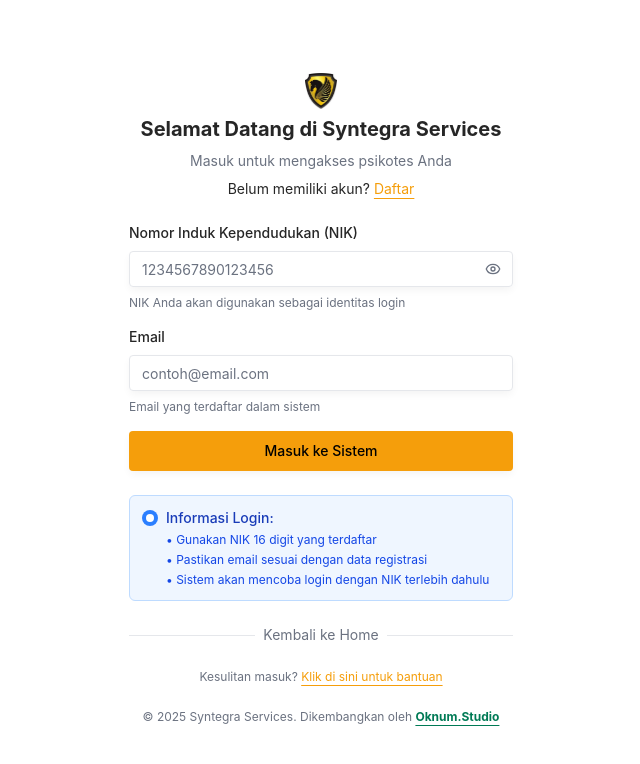
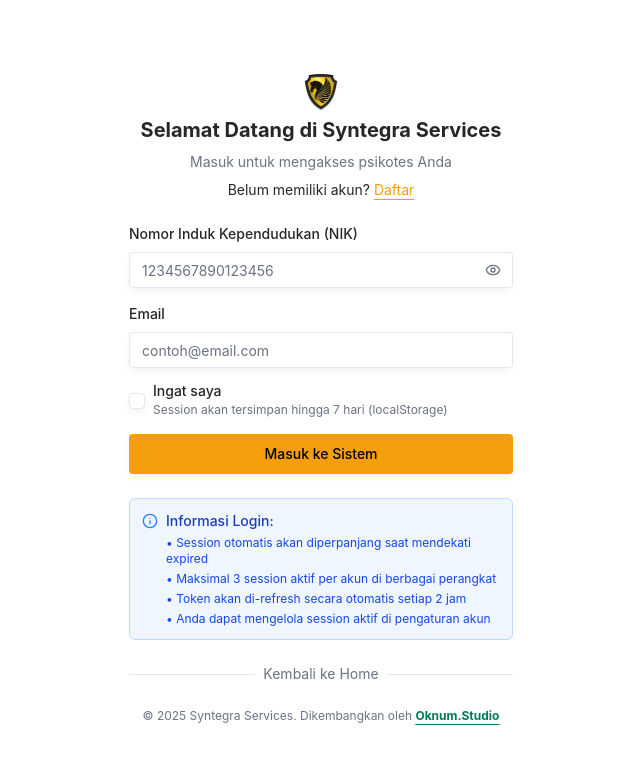
Before and after one commit to bracelquette/syntegra-app, a Next.js app in the folder apps/frontend/: page /participant/login in a window 1280 px wide. Shown: the top 764 px of the page, without its empty margins (319-959 px from the left). Built offline with nearby package versions, Linux system fonts and the light colour scheme; no server answers.

Commit message:
improve login participant

```diff
--- a/apps/frontend/src/components/form/login-form-participant.tsx
+++ b/apps/frontend/src/components/form/login-form-participant.tsx
@@ -8,14 +8,16 @@ import { cn } from "@/lib/utils";
 import { Button } from "@/components/ui/button";
 import { Input } from "@/components/ui/input";
 import { Label } from "@/components/ui/label";
-import { AlertCircle, Loader2, Eye, EyeOff } from "lucide-react";
+import { Checkbox } from "@/components/ui/checkbox";
+import { AlertCircle, Loader2, Eye, EyeOff, Info } from "lucide-react";
 import { toast } from "sonner";
 import Image from "next/image";
 import Link from "next/link";
 import { useAuth } from "@/hooks/useAuth";
+import { useAuth as useAuthContext } from "@/contexts/AuthContext";
 
-// Form validation schema - updated to match backend expectations
-const loginSchema = z.object({
+// PARTICIPANT LOGIN FORM (Updated)
+const participantLoginSchema = z.object({
   nik: z
     .string()
     .min(1, "NIK tidak boleh kosong")
@@ -25,9 +27,10 @@ const loginSchema = z.object({
     .string()
     .min(1, "Email tidak boleh kosong")
     .email("Format email tidak valid"),
+  rememberMe: z.boolean(),
 });
 
-type LoginFormData = z.infer<typeof loginSchema>;
+type ParticipantLoginFormData = z.infer<typeof participantLoginSchema>;
 
 export function LoginFormParticipant({
   className,
@@ -35,6 +38,7 @@ export function LoginFormParticipant({
 }: React.ComponentProps<"div">) {
   const [showNIK, setShowNIK] = useState(false);
   const { useParticipantLogin } = useAuth();
+  const { setTokenStorage } = useAuthContext();
 
   const participantLoginMutation = useParticipantLogin();
 
@@ -44,27 +48,36 @@ export function LoginFormParticipant({
     formState: { errors },
     setError,
     clearErrors,
-  } = useForm<LoginFormData>({
-    resolver: zodResolver(loginSchema),
+    watch,
+  } = useForm<ParticipantLoginFormData>({
+    resolver: zodResolver(participantLoginSchema),
     mode: "onChange",
+    defaultValues: {
+      nik: "",
+      email: "",
+      rememberMe: true, // Default to remember me
+    },
   });
 
-  const onSubmit = async (data: LoginFormData) => {
+  const watchedValues = watch();
+
+  const onSubmit = async (data: ParticipantLoginFormData) => {
     try {
       clearErrors();
 
+      // Set token storage preference before login
+      setTokenStorage(data.rememberMe ? "localStorage" : "sessionStorage");
+
       // Create participant login request
-      // The backend expects 'identifier' which can be NIK or email
-      // We'll try NIK first, then email if NIK fails
       const loginRequest = {
-        nik: data.nik, // Try NIK first
+        nik: data.nik,
         email: data.email,
       };
 
       await participantLoginMutation.mutateAsync(loginRequest);
     } catch (error: any) {
       console.error("Login error:", error);
-
+      // Error handling is done in the mutation's onError
       // Handle specific error cases based on the error message
       if (error.message) {
         const errorMsg = error.message.toLowerCase();
@@ -226,9 +239,6 @@ export function LoginFormParticipant({
                   {errors.nik.message}
                 </p>
               )}
-              <p className="text-xs text-muted-foreground">
-                NIK Anda akan digunakan sebagai identitas login
-              </p>
             </div>
 
             {/* Email Field */}
@@ -252,9 +262,28 @@ export function LoginFormParticipant({
                   {errors.email.message}
                 </p>
               )}
-              <p className="text-xs text-muted-foreground">
-                Email yang terdaftar dalam sistem
-              </p>
+            </div>
+
+            {/* Remember Me Checkbox */}
+            <div className="flex items-center space-x-2">
+              <Checkbox
+                id="rememberMe"
+                {...register("rememberMe")}
+                disabled={isLoading}
+              />
+              <div className="space-y-1">
+                <Label
+                  htmlFor="rememberMe"
+                  className="text-sm font-medium leading-none peer-disabled:cursor-not-allowed peer-disabled:opacity-70"
+                >
+                  Ingat saya
+                </Label>
+                <p className="text-xs text-muted-foreground">
+                  {watchedValues.rememberMe
+                    ? "Session akan tersimpan hingga 7 hari (localStorage)"
+                    : "Session akan hilang saat browser ditutup (sessionStorage)"}
+                </p>
+              </div>
             </div>
 
             {/* Submit Button */}
@@ -275,52 +304,35 @@ export function LoginFormParticipant({
             </Button>
           </div>
 
-          {/* Info Box */}
+          {/* Info Box with Storage Information */}
           <div className="bg-blue-50 border border-blue-200 rounded-lg p-3">
             <div className="flex items-start gap-2">
-              <div className="w-4 h-4 rounded-full bg-blue-500 flex-shrink-0 mt-0.5">
-                <div className="w-2 h-2 bg-white rounded-full mx-auto mt-1"></div>
-              </div>
+              <Info className="w-4 h-4 text-blue-500 flex-shrink-0 mt-0.5" />
               <div className="text-sm text-blue-800">
                 <p className="font-medium mb-1">Informasi Login:</p>
                 <ul className="text-xs space-y-1 text-blue-700">
-                  <li>• Gunakan NIK 16 digit yang terdaftar</li>
-                  <li>• Pastikan email sesuai dengan data registrasi</li>
                   <li>
-                    • Sistem akan mencoba login dengan NIK terlebih dahulu
+                    • Session otomatis akan diperpanjang saat mendekati expired
+                  </li>
+                  <li>
+                    • Maksimal 3 session aktif per akun di berbagai perangkat
+                  </li>
+                  <li>• Token akan di-refresh secara otomatis setiap 2 jam</li>
+                  <li>
+                    • Anda dapat mengelola session aktif di pengaturan akun
                   </li>
                 </ul>
               </div>
             </div>
           </div>
 
-          {/* Divider */}
+          {/* Navigation Links */}
           <div className="relative text-center text-sm after:absolute after:inset-0 after:top-1/2 after:z-0 after:flex after:items-center after:border-t after:border-border">
             <Link href="/">
               <span className="relative z-10 bg-background px-2 text-muted-foreground hover:underline hover:text-primary transition-colors">
                 Kembali ke Home
               </span>
             </Link>
-          </div>
-
-          {/* Help Text */}
-          <div className="text-center text-xs text-muted-foreground">
-            <p>
-              Kesulitan masuk?{" "}
-              <button
-                type="button"
-                onClick={() => {
-                  toast.info("Bantuan Login", {
-                    description:
-                      "Hubungi admin untuk bantuan atau pastikan NIK dan email sudah terdaftar dalam sistem",
-                    duration: 5000,
-                  });
-                }}
-                className="text-primary underline underline-offset-4 hover:text-primary/80 transition-colors"
-              >
-                Klik di sini untuk bantuan
-              </button>
-            </p>
           </div>
         </div>
       </form>
```
